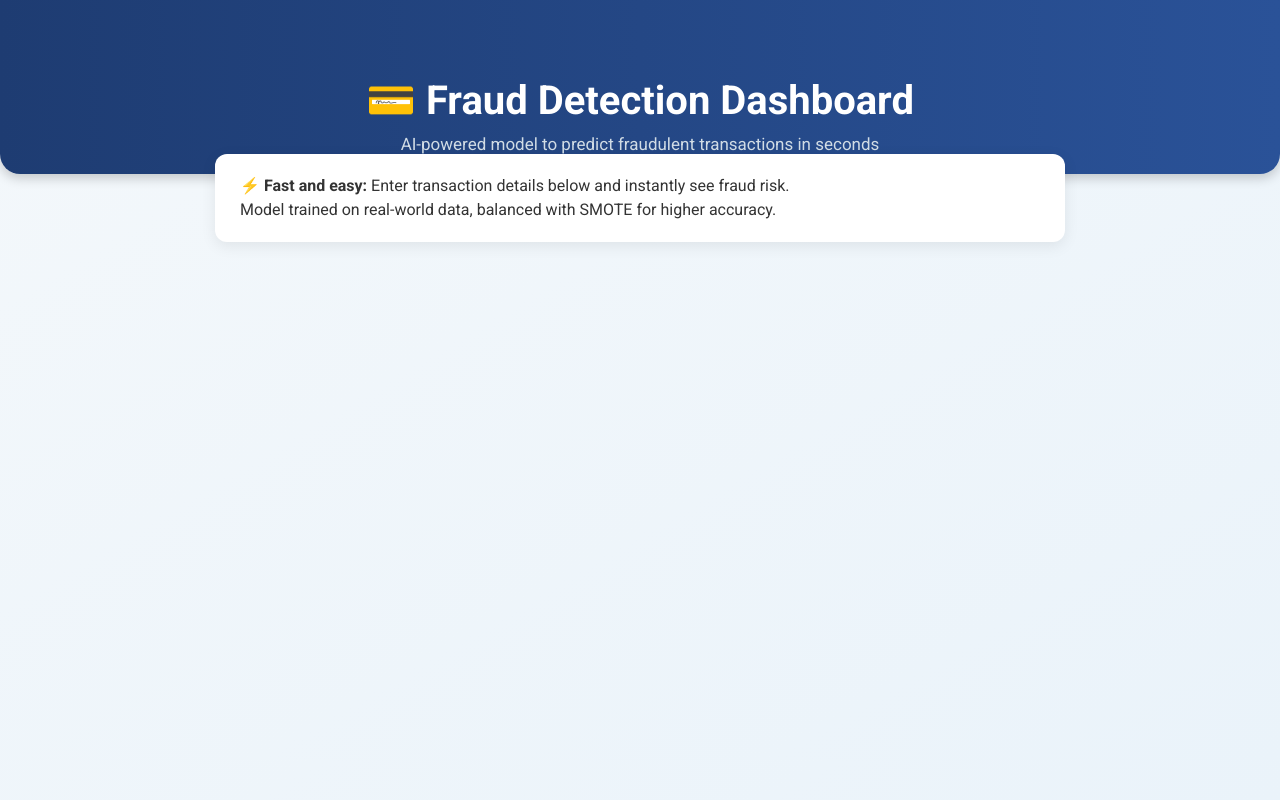
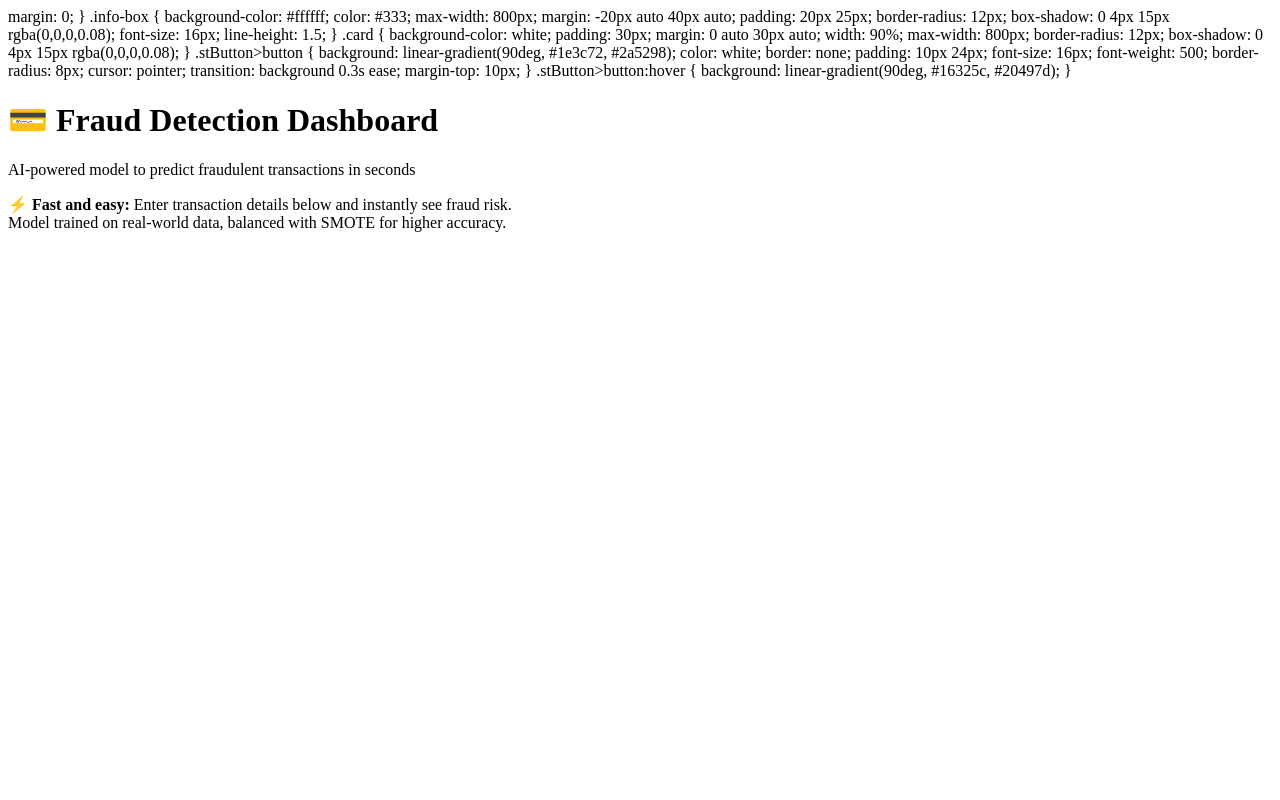
Before and after one commit to Akarsh5830/frauddetection, a Python web app: template templates/header.html in a window 1280 px wide. Run offline with Jinja, Linux system fonts and the light colour scheme; the template is opened without the code that fills it, so the values that code supplies are empty.

Commit message:
Update header.html

```diff
--- a/templates/header.html
+++ b/templates/header.html
@@ -1,26 +1,3 @@
-<link href="https://fonts.googleapis.com/css2?family=Roboto:wght@400;700&display=swap" rel="stylesheet">
-<style>
-    html, body {
-        font-family: 'Roboto', sans-serif;
-        background: linear-gradient(to bottom right, #f4f8fb, #eaf3fa);
-        margin: 0;
-        padding: 0;
-    }
-    .hero {
-        text-align: center;
-        padding: 50px 20px 20px 20px;
-        background: linear-gradient(90deg, #1e3c72, #2a5298);
-        color: white;
-        border-radius: 0 0 20px 20px;
-        box-shadow: 0 4px 12px rgba(0,0,0,0.2);
-    }
-    .hero h1 {
-        font-size: 40px;
-        margin-bottom: 10px;
-    }
-    .hero p {
-        font-size: 17px;
-        color: #d1dce5;
         margin: 0;
     }
     .info-box {
@@ -59,12 +36,10 @@
         background: linear-gradient(90deg, #16325c, #20497d);
     }
 </style>
-
 <div class="hero">
     <h1>💳 Fraud Detection Dashboard</h1>
     <p>AI-powered model to predict fraudulent transactions in seconds</p>
 </div>
-
 <div class="info-box">
     ⚡ <strong>Fast and easy:</strong> Enter transaction details below and instantly see fraud risk.
     <br>Model trained on real-world data, balanced with SMOTE for higher accuracy.
```
